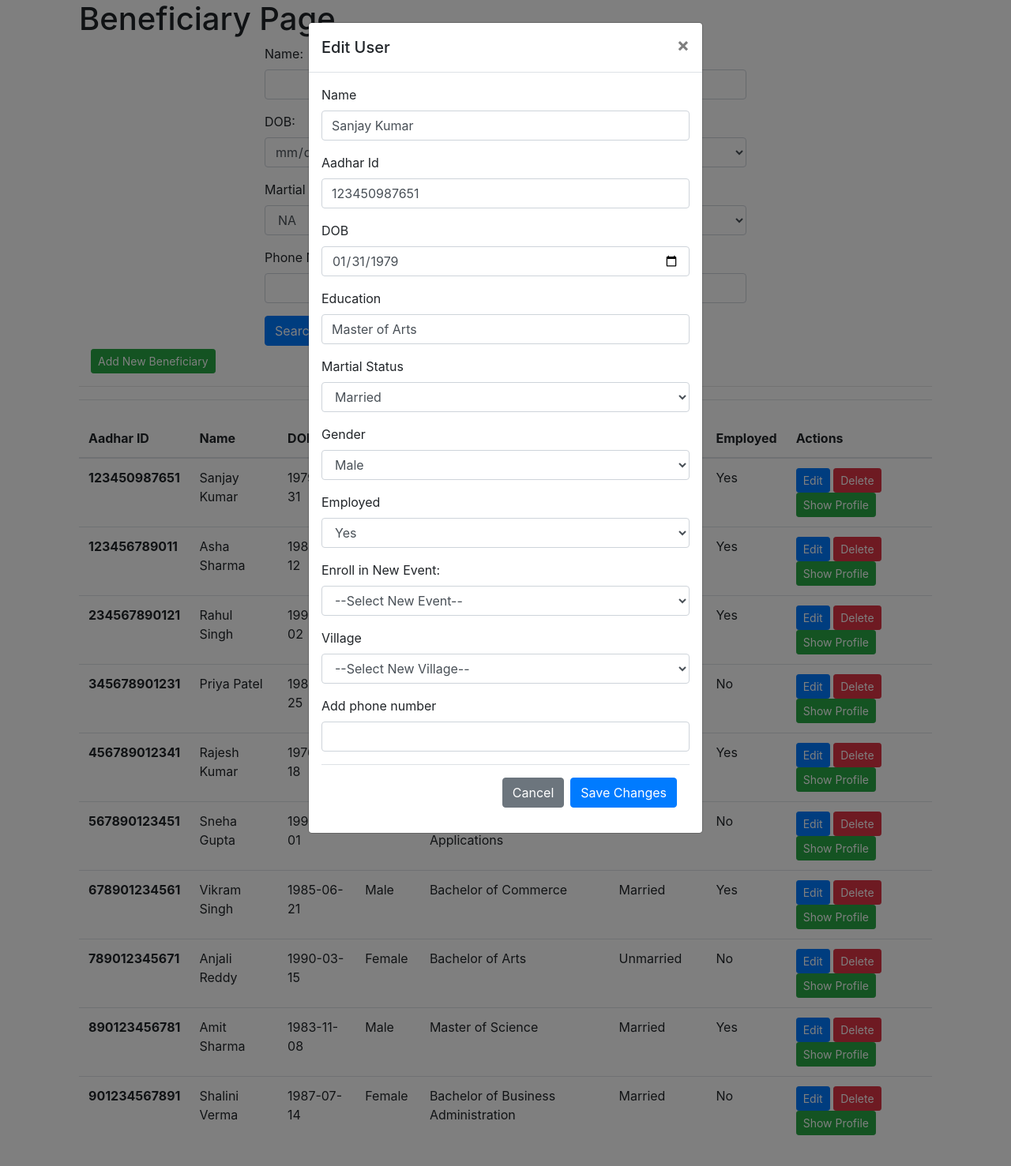
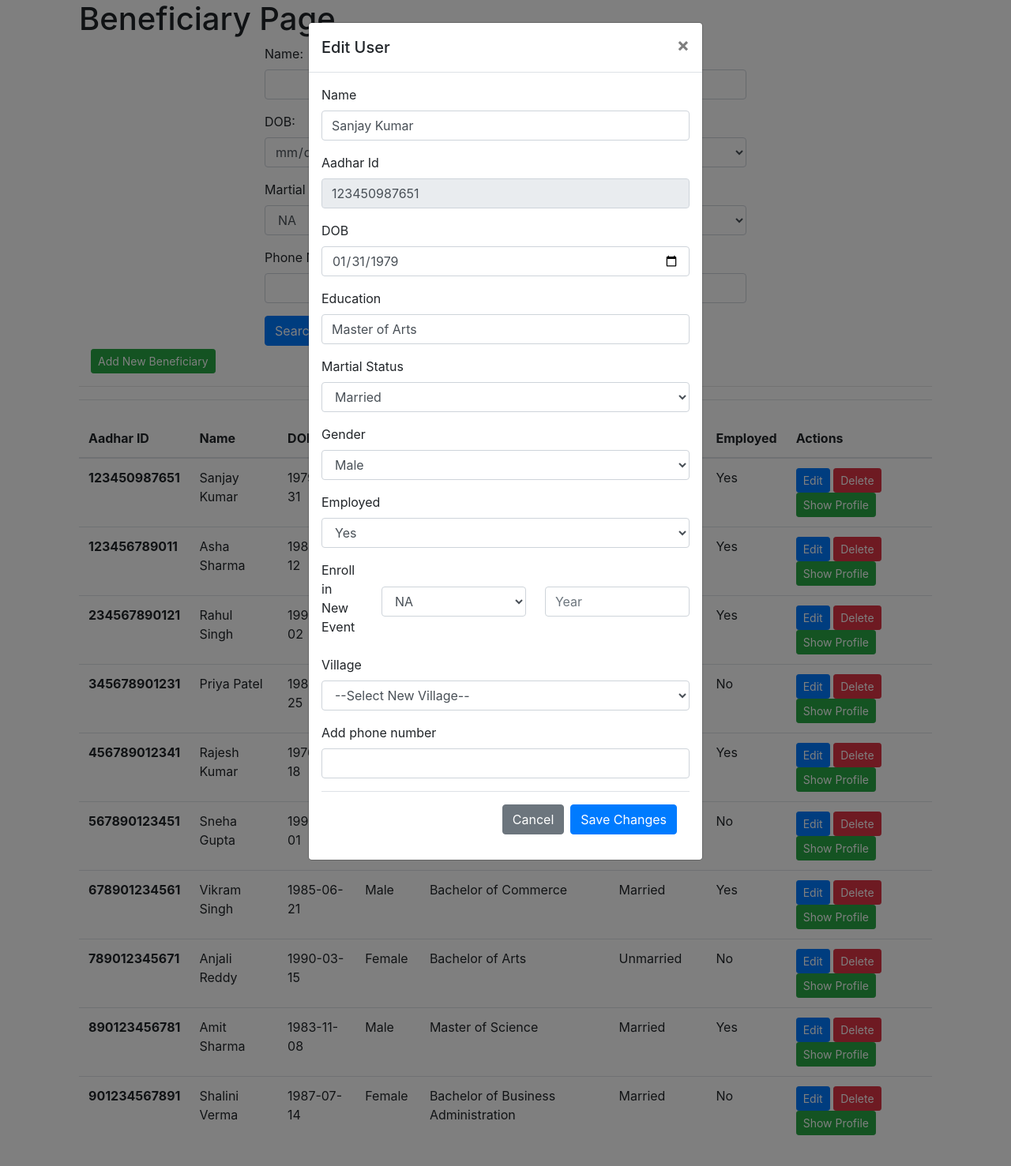
Before and after one commit to chirag-25/Neev-webapplication, a Flask app: page /admin/user in a window 1280 px wide, after a click on "Edit". Shown: the top 1477 px of the page at 79% size. Run offline with Flask 2, Linux system fonts and the light colour scheme; data comes from the database, SQL or seed files in the repository; some libraries are stand-ins or nearby versions.

Commit message:
User complete done.

```diff
--- a/app/app.py
+++ b/app/app.py
@@ -36,7 +36,6 @@ def user():
 
     if result_value > 0:
         userDetails = cur.fetchall()
-
 
     # Generate the user profile details
     profile_details = []
@@ -214,7 +213,9 @@ def user():
             employed = request.form['employed']
             phone_number = request.form['phone_number']
             village = request.form['village']
-            project = request.form['project']
+
+            project = request.form['project_name']
+            project_start_year = request.form['project_year']
 
             add_query = f"INSERT INTO Beneficiary (aadhar_id, name, date_of_birth, gender, marital_status, education, photo, employed, photo_caption) "
             add_query = add_query + f"VALUES ({aadhar}, \"{name}\", \'{dob}\', \'{gender}\', \'{martial}\', \'{education}\', NULL, \"{employed}\", NULL)"
@@ -235,8 +236,7 @@ def user():
 
             # Add project query
             add_project_query = f"INSERT INTO participants (aadhar_id, event_name, start_date) "
-            # assumption is taken here that beneficiary can only participate in current year's project
-            add_project_query = add_project_query + f"VALUES ({aadhar}, \"{project}\", (SELECT start_date FROM Projects WHERE event_name = \"{project}\" AND YEAR(start_date) = YEAR(CURDATE())))"
+            add_project_query = add_project_query + f"VALUES ({aadhar}, \"{project}\", (SELECT start_date FROM Projects WHERE event_name = \"{project}\" AND YEAR(start_date) = \'{project_start_year}\'))"
             exec_query = cur.execute(add_project_query)
             mysql.connection.commit()
 
@@ -252,7 +252,9 @@ def user():
             employed = request.form['employed']
             phone_number = request.form['phone_number']
             village = request.form['village']
-            project = request.form['project']
+
+            project = request.form['project_name']
+            project_start_year = request.form['project_year']
 
             edit_query = f"UPDATE Beneficiary "
             edit_query = edit_query + f"SET name = \'{name}\', date_of_birth = \'{dob}\', gender = \'{gender}\', marital_status = \'{martial}\', education = \'{education}\', photo = NULL, employed = \"{employed}\", photo_caption = NULL "
@@ -276,8 +278,7 @@ def user():
 
             if project != '':
                 add_project_query = f"INSERT INTO participants (aadhar_id, event_name, start_date) "
-                # assumption is taken here that beneficiary can only participate in current year's project
-                add_project_query = add_project_query + f"VALUES ({aadhar}, \"{project}\", (SELECT start_date FROM Projects WHERE event_name = \"{project}\" AND YEAR(start_date) = YEAR(CURDATE())))"
+                add_project_query = add_project_query + f"VALUES ({aadhar}, \"{project}\", (SELECT start_date FROM Projects WHERE event_name = \"{project}\" AND YEAR(start_date) = \'{project_start_year}\'))"
                 exec_query = cur.execute(add_project_query)
                 mysql.connection.commit()
 
--- a/app/templates/admin/user.html
+++ b/app/templates/admin/user.html
@@ -195,7 +195,7 @@
 
             <div class="form-group">
               <label for="aadhar">Aadhar Id</label>
-              <input type="number" class="form-control" id="email" name="aadhar" min="100000000000" max="999999999999" required>
+              <input type="number" class="form-control" id="email" name="aadhar" min="100000000000" max="999999999999" readonly>
             </div>
 
             <div class="form-group">
@@ -233,14 +233,28 @@
               </select>
             </div>
 
+{#              <div class="form-group">#}
+{#              <label for="id">Enroll in New Event:</label>#}
+{#              <select class="form-control" id="od" name="project">#}
+{#                <option value="" selected>--Select New Event--</option>#}
+{#                {% for project in projects %}#}
+{#                    <option value="{{project[0]}}">{{project[0]}}</option>#}
+{#                {% endfor %}#}
+{#              </select>#}
+{#            </div>#}
+
           <div class="form-group">
-              <label for="id">Enroll in New Event:</label>
-              <select class="form-control" id="od" name="project">
-                <option value="" selected>--Select New Event--</option>
+            <!-- project and year -->
+                <div class="form-group d-flex flex-row justify-content-between align-items-center" style="width: 100%">
+                    <label for="project_name">Enroll in New Event</label>
+                    <select class="form-control mx-4" id="project_name" name="project_name" placeholder="Project Name">
+                        <option value="" selected>NA</option>
                         {% for project in projects %}
                         <option value="{{project[0]}}">{{project[0]}}</option>
                         {% endfor %}
                     </select>
+                    <input type="number" class="form-control" id="project_year" name="project_year" placeholder="Year" min="2008" />
+                </div>
           </div>
 
             <div class="form-group">
@@ -338,13 +352,16 @@
             </div>
 
               <div class="form-group">
-              <label for="id">Enroll in Event:</label>
-              <select class="form-control" id="od" name="project">
+                <!-- project and year -->
+                    <div class="form-group d-flex flex-row justify-content-between align-items-center" style="width: 100%">
+                        <label for="project_name">Enroll in New Event</label>
+                        <select class="form-control mx-4" id="project_name" name="project_name" placeholder="Project Name">
                             {% for project in projects %}
                             <option value="{{project[0]}}">{{project[0]}}</option>
                             {% endfor %}
-
                         </select>
+                        <input type="number" class="form-control" id="project_year" name="project_year" placeholder="Year" min="2008" />
+                    </div>
               </div>
 
             <div class="form-group">
```
Lines whose indentation alone changed are shown as unchanged.
